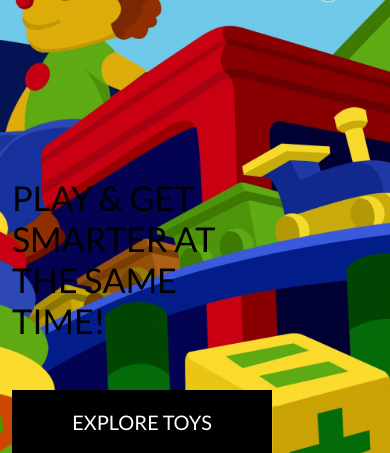
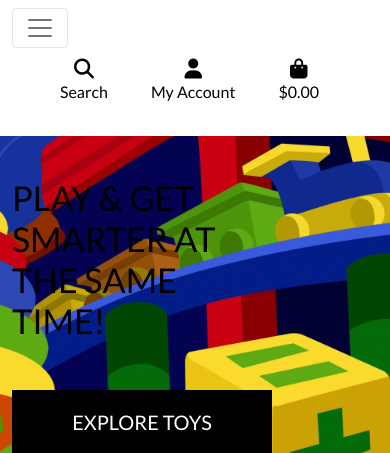
Before and after one commit to Dynjashik/MSP4-Webshop, a Django app: page / in a window 390 px wide. Shown: the top 453 px of the page. Run offline with Django 3.2, Linux system fonts and the light colour scheme; some libraries are stand-ins or nearby versions.

Commit message:
Add main navbar and mobile header templates

```diff
--- a/templates/base.html
+++ b/templates/base.html
@@ -58,7 +58,7 @@
           <div class="col-12 col-lg-4 my-auto py-1 py-lg-0">
               <ul class="list-inline list-unstyled text-center text-lg-right my-0">
                   <li class="list-inline-item dropdown">
-                      <a class="text-black nav-link" href="#" id="user-options" data-toggle="dropdown" aria-haspopup="true" aria-expanded="false">
+                      <a class="text-black nav-link" href="#" id="user-options" data-bs-toggle="dropdown" aria-haspopup="true" aria-expanded="false">
                           <div class="text-center">
                               <div><i class="fas fa-user fa-lg"></i></div>
                               <p class="my-0">My Account</p>
@@ -94,6 +94,15 @@
               </ul>
           </div>
       </div>
+      <div class="row bg-white">
+        <nav class="navbar navbar-expand-lg navbar-light w-100">
+            <button class="navbar-toggler" type="button" data-bs-toggle="collapse" data-bs-target="#main-navigation" aria-controls="main-navigation" aria-expanded="false" aria-label="Toggle navigation">
+                <span class="navbar-toggler-icon"></span>
+            </button>
+            {% include 'includes/mobile-top-header.html' %}
+            {% include 'includes/main-navigation.html' %}
+        </nav>
+      </div>
     </header>
 
     {% if messages %}
--- /dev/null
+++ b/templates/includes/main-navigation.html
@@ -0,0 +1,53 @@
+<div class="collapse navbar-collapse" id="main-navigation">
+    <ul class="navbar-nav w-auto mx-auto">
+        <li class="nav-item dropdown">
+            <a class="logo-font font-weight-bold nav-link text-black mr-5" href="#" id="all-products-link" data-bs-toggle="dropdown" aria-haspopup="true" aria-expanded="false">
+                All Products
+            </a>
+            <div class="dropdown-menu border-0" aria-labelledby="all-products-link">
+                <a href="" class="dropdown-item">By Price</a>
+                <a href="" class="dropdown-item ">By Rating</a>
+                <a href="" class="dropdown-item ">By Category</a>
+                <a href="" class="dropdown-item">All Products</a>
+            </div>
+        </li>
+
+        <li class="nav-item dropdown">
+            <a class="logo-font font-weight-bold nav-link text-black mr-5" href="#" id="clothing-link" data-bs-toggle="dropdown" aria-haspopup="true" aria-expanded="false">
+                Skills
+            </a>
+            <div class="dropdown-menu border-0" aria-labelledby="clothing-link">
+                <a href="" class="dropdown-item">Teething</a>
+                <a href="" class="dropdown-item">Hearing</a>
+                <a href="" class="dropdown-item">Watching</a>
+                <a href="" class="dropdown-item">Touching</a>
+                <a href="" class="dropdown-item">Walking</a>
+
+            </div>
+        </li>
+
+        <li class="nav-item dropdown">
+            <a class="logo-font font-weight-bold nav-link text-black mr-5" href="#" id="homeware-link" data-bs-toggle="dropdown" aria-haspopup="true" aria-expanded="false">
+                Environment
+            </a>
+            <div class="dropdown-menu border-0" aria-labelledby="homeware-link">
+                <a href="" class="dropdown-item">Bed</a>
+                <a href="" class="dropdown-item">Indoor</a>
+                <a href="" class="dropdown-item">Outdoor</a>
+                <a href="" class="dropdown-item">Bath</a>
+            </div>
+        </li>
+
+        <li class="nav-item dropdown">
+            <a class="logo-font font-weight-bold nav-link text-black" href="#" id="specials-link" data-bs-toggle="dropdown" aria-haspopup="true" aria-expanded="false">
+                Special Offers
+            </a>
+            <div class="dropdown-menu border-0" aria-labelledby="specials-link">
+                <a href="" class="dropdown-item">New Arrivals</a>
+                <a href="" class="dropdown-item">Deals</a>
+                <a href="" class="dropdown-item">Clearance</a>
+                <a href="" class="dropdown-item">All Specials</a>
+            </div>
+        </li>
+    </ul>
+</div>
--- /dev/null
+++ b/templates/includes/mobile-top-header.html
@@ -0,0 +1,58 @@
+<ul>
+    <li class="list-inline-item">
+      <a class="text-black nav-link d-block d-lg-none" href="#" id="mobile-search" data-bs-toggle="dropdown" aria-haspopup="true" aria-expanded="false">
+          <div class="text-center">
+              <div><i class="fas fa-search fa-lg"></i></div>
+              <p class="my-0">Search</p>
+          </div>
+      </a>
+      <div class="dropdown-menu border-0 w-100 p-3 rounded-0 my-0" aria-labelledby="mobile-search">
+          <form class="form" method="GET" action="">
+              <div class="input-group w-100">
+                  <input class="form-control border border-black rounded-0" type="text" name="q" placeholder="Search our site">
+                  <div class="input-group-append">
+                      <button class="form-control form-control btn btn-black border border-black rounded-0" type="submit">
+                          <span class="icon">
+                              <i class="fas fa-search"></i>
+                          </span>
+                      </button>
+                  </div>
+              </div>
+          </form>
+      </div>
+  </li>
+  <li class="list-inline-item dropdown">
+      <a class="text-black nav-link d-block d-lg-none" href="#" id="user-options" data-bs-toggle="dropdown" aria-haspopup="true" aria-expanded="false">
+          <div class="text-center">
+              <div><i class="fas fa-user fa-lg"></i></div>
+              <p class="my-0">My Account</p>
+          </div>
+      </a>
+      <div class="dropdown-menu border-0" aria-labelledby="user-options">
+          {% if request.user.is_authenticated %}
+              {% if request.user.is_superuser %}
+                  <a href="{% url 'account_logout' %}" class="dropdown-item">Product Management</a>
+              {% endif %}
+              <a href="" class="dropdown-item">My Profile</a>
+              <a href="{% url 'account_logout' %}" class="dropdown-item">Logout</a>
+          {% else %}
+              <a href="{% url 'account_signup' %}" class="dropdown-item">Register</a>
+              <a href="{% url 'account_login' %}" class="dropdown-item">Login</a>
+          {% endif %}
+      </div>
+  </li>
+  <li class="list-inline-item">
+      <a class="{% if sum_total %}text-primary font-weight-bold{% else %}text-black{% endif %} nav-link d-block d-lg-none" href="">
+          <div class="text-center">
+              <div><i class="fas fa-shopping-bag fa-lg"></i></div>
+              <p class="my-0">
+                  {% if sum_total %}
+                      ${{ sum_total|floatformat:2 }}
+                  {% else %}
+                      $0.00
+                  {% endif %}
+              </p>
+          </div>
+      </a>
+    </li>
+  </ul>
```
